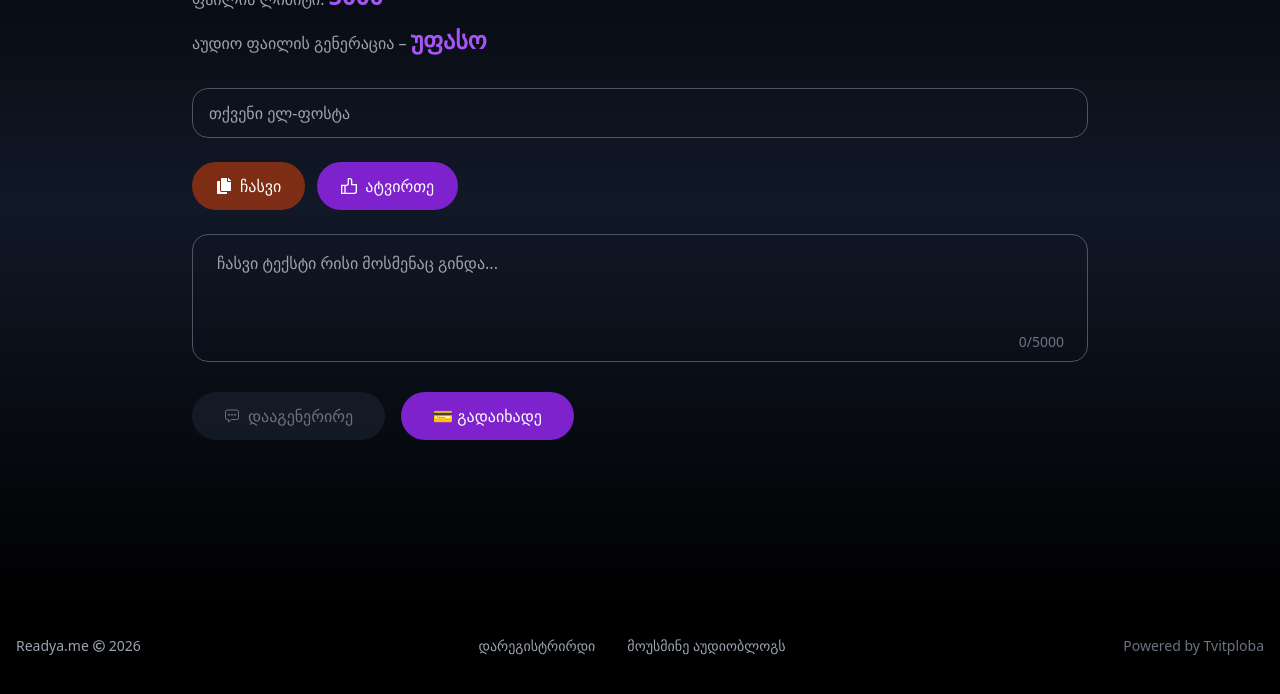
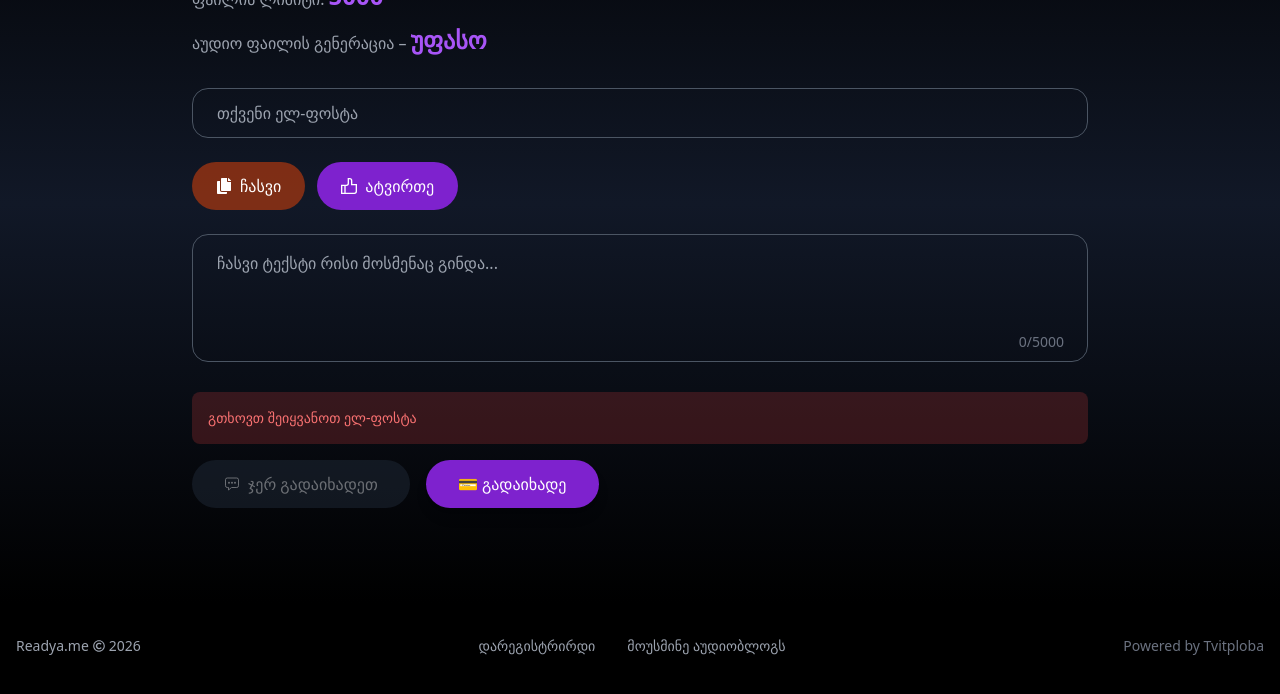
Before and after one commit to gaga-chituashvili/readya-autoreader, a React (Vite) app: page / in a window 1280 px wide. Both pictures are taken after a click on the button "💳 გადაიხადე". Shown: the part 786-1480 px from the top of the page. Built offline with nearby package versions, Linux system fonts and the light colour scheme.

Commit message:
feat: integrate payment-based audio generation flow and add React Query hooks

```diff
--- a/src/component/upload/Upload.tsx
+++ b/src/component/upload/Upload.tsx
@@ -1,121 +1,120 @@
 import { useEffect, useState } from "react";
 import { IoChatboxEllipsesOutline } from "react-icons/io5";
 import { FaDownload, FaHeadphones } from "react-icons/fa";
-import { MdCancel } from "react-icons/md";
+import { MdCancel, MdDone } from "react-icons/md";
 import { UploadHeader } from "./UploadHeader";
 import { UploadInfo } from "./UploadInfo";
 import { UploadButtons } from "./UploadButtons";
 import { UploadTextarea } from "./UploadTextarea";
+import {
+  generateAudioFromText,
+  generateAudioFromFile,
+  getAudioStreamUrl,
+} from "../../services/api";
 import { createPayment } from "../../services/pay";
 import { useSearchParams } from "react-router-dom";
-
-import {
-  useGenerateAudioFromText,
-  useGenerateAudioFromFile,
-} from "../../hook/useState";
 
 const AUDIO_STORAGE_KEY = "readya_audio_url";
 
 export const Upload = () => {
-
-  const [form, setForm] = useState({
-    text: "",
-    file: null as File | null,
-    email: "",
-  });
-
-
-  const [ui, setUi] = useState(() => ({
-    audioUrl: localStorage.getItem(AUDIO_STORAGE_KEY),
-    words: [] as { word: string; start: number; end: number }[],
-    isPaid: false,
-  }));
+  const [text, setText] = useState("");
+  const [file, setFile] = useState<File | null>(null);
+  const [email, setEmail] = useState("");
+  const [loading, setLoading] = useState(false);
+  const [error, setError] = useState("");
+  const [audioUrl, setAudioUrl] = useState<string | null>(null);
+  const [success, setSuccess] = useState(false);
 
   const [searchParams] = useSearchParams();
   const orderId = searchParams.get("order_id");
 
-  const textAudio = useGenerateAudioFromText();
-  const fileAudio = useGenerateAudioFromFile();
+  const [isPaid, setIsPaid] = useState(false);
+  const [checkingPayment, setCheckingPayment] = useState(false);
 
-  const loading = textAudio.loading || fileAudio.loading;
-
+  useEffect(() => {
+    const savedAudioUrl = localStorage.getItem(AUDIO_STORAGE_KEY);
+    if (savedAudioUrl) setAudioUrl(savedAudioUrl);
+  }, []);
 
   useEffect(() => {
     if (!orderId) return;
 
     const checkPayment = async () => {
+      setCheckingPayment(true);
+
       try {
         const res = await fetch(
           `https://readya-backend.onrender.com/payment/status/${orderId}/`,
         );
-
         const data = await res.json();
 
         if (data.payment_status === "paid") {
-          setUi((prev) => ({ ...prev, isPaid: true }));
+          setIsPaid(true);
         }
       } catch (err) {
         console.error("Payment check failed", err);
+      } finally {
+        setCheckingPayment(false);
       }
     };
 
     checkPayment();
   }, [orderId]);
 
-
   const handleGenerate = async () => {
-    if (!ui.isPaid) {
-      alert("გთხოვთ ჯერ გადაიხადოთ");
+    if (!isPaid) {
+      setError("გთხოვთ ჯერ გადაიხადოთ");
       return;
     }
 
-    if (!form.email.trim()) {
-      alert("გთხოვთ შეიყვანოთ ელ-ფოსტა");
+    if (!email.trim()) {
+      setError("გთხოვთ შეიყვანოთ ელ-ფოსტა");
       return;
     }
 
-    if (!form.text.trim() && !form.file) {
-      alert("გთხოვთ ჩასვით ტექსტი ან ატვირთოთ ფაილი");
+    if (!text.trim() && !file) {
+      setError("გთხოვთ ჩასვით ტექსტი ან ატვირთოთ ფაილი");
+      return;
+    }
+
+    setLoading(true);
+    setError("");
+    setAudioUrl("");
+    setSuccess(false);
+
+    if (!orderId) {
+      setError("გადახდის ინფორმაცია ვერ მოიძებნა");
       return;
     }
 
     try {
-      const result = form.file
-        ? await fileAudio.generateAudio({
-            file: form.file,
-            email: form.email,
-          })
-        : await textAudio.generateAudio({
-            text: form.text,
-            email: form.email,
-          });
+      const result = file
+        ? await generateAudioFromFile(file, email, orderId)
+        : await generateAudioFromText(text, email, orderId);
 
-      setUi((prev) => ({
-        ...prev,
-        audioUrl: result.stream_url,
-        words: result.words || [],
-      }));
 
-      localStorage.setItem(AUDIO_STORAGE_KEY, result.stream_url);
-
-      setForm({
-        text: "",
-        file: null,
-        email: form.email,
-      });
-    } catch {
-      alert("დაფიქსირდა შეცდომა");
+      const streamUrl = getAudioStreamUrl(result.id);
+      setAudioUrl(streamUrl);
+      localStorage.setItem(AUDIO_STORAGE_KEY, streamUrl);
+      setSuccess(true);
+      setText("");
+      setFile(null);
+    } catch (err) {
+      setError(
+        err instanceof Error
+          ? err.message
+          : "დაფიქსირდა შეცდომა. გთხოვთ სცადოთ ხელახლა.",
+      );
+    } finally {
+      setLoading(false);
     }
   };
 
+  const handleDownload = async () => {
+    if (!audioUrl) return;
 
-
-  const handleDownload = async () => {
-    if (!ui.audioUrl) return;
-
-    const res = await fetch(ui.audioUrl);
+    const res = await fetch(audioUrl);
     const blob = await res.blob();
-
     const url = URL.createObjectURL(blob);
 
     const a = document.createElement("a");
@@ -126,22 +125,24 @@ export const Upload = () => {
     URL.revokeObjectURL(url);
   };
 
-
-
   const handlePayment = async () => {
-    if (!form.email.trim()) {
-      alert("გთხოვთ შეიყვანოთ ელ-ფოსტა");
+    if (!email.trim()) {
+      setError("გთხოვთ შეიყვანოთ ელ-ფოსტა");
       return;
     }
 
+    setError("");
+
     try {
-      const data = await createPayment(form.email);
+      const data = await createPayment(email);
 
       if (data.payment_url) {
         window.location.href = data.payment_url;
+      } else {
+        setError("გადახდის შექმნა ვერ მოხერხდა");
       }
     } catch {
-      alert("გადახდის შეცდომა");
+      setError("გადახდის პროცესში მოხდა შეცდომა");
     }
   };
 
@@ -153,92 +154,81 @@ export const Upload = () => {
 
         <input
           type="email"
-          value={form.email}
-          onChange={(e) =>
-            setForm((prev) => ({ ...prev, email: e.target.value }))
-          }
+          value={email}
+          onChange={(e) => setEmail(e.target.value)}
           placeholder="თქვენი ელ-ფოსტა"
-          className="w-full bg-transparent border border-gray-600 rounded-2xl px-4 py-3 text-white mb-6"
+          className="w-full bg-transparent border border-gray-600 rounded-2xl px-4 sm:px-6 py-3 text-white mb-6"
         />
 
-        <UploadButtons
-          onFileSelect={(file) => setForm((prev) => ({ ...prev, file }))}
-          selectedFileName={form.file?.name}
-        />
+        <UploadButtons onFileSelect={setFile} selectedFileName={file?.name} />
+        <UploadTextarea text={text} setText={setText} />
 
-        <UploadTextarea
-          text={form.text}
-          setText={(text) => setForm((prev) => ({ ...prev, text }))}
-        />
+        {error && (
+          <div className="mb-4 p-4 bg-red-500/20 border border-red-500 rounded-lg">
+            <p className="text-red-400 text-sm">{error}</p>
+          </div>
+        )}
+
+        {success && (
+          <div className="mb-4 p-4 bg-green-500/20 border border-green-500 rounded-lg">
+            <p className="text-green-400 text-sm text-center md:text-left">
+              <MdDone className="inline-block mr-2" />
+              აუდიო გაიგზავნა ელ-ფოსტაზე. გთხოვთ შეამოწმოთ Inbox ან Spam.
+            </p>
+          </div>
+        )}
 
         <div className="flex flex-col sm:flex-row gap-4 mb-6">
           <button
             onClick={handleGenerate}
-            disabled={loading || !ui.isPaid}
-            className="bg-gray-800 text-gray-300 px-8 py-3 rounded-full flex items-center justify-center gap-2 disabled:opacity-50"
+            disabled={loading || !isPaid || checkingPayment}
+            className="bg-gray-800 text-gray-300 px-8 py-3 rounded-full flex items-center justify-center gap-2 disabled:opacity-50 hover:bg-gray-700 transition"
           >
             <IoChatboxEllipsesOutline />
-            {loading ? "გენერირდება..." : "დააგენერირე"}
+            {loading
+              ? "გენერირდება..."
+              : checkingPayment
+                ? "მოწმდება გადახდა..."
+                : !isPaid
+                  ? "ჯერ გადაიხადეთ"
+                  : "დააგენერირე"}
           </button>
 
           <button
             onClick={handlePayment}
-            className="bg-purple-700 text-white px-8 py-3 rounded-full"
+            className="bg-purple-700 text-white px-8 py-3 rounded-full flex items-center justify-center gap-2 hover:bg-purple-600 transition shadow-lg hover:scale-105 active:scale-95"
           >
             💳 გადაიხადე
           </button>
         </div>
 
-        {ui.audioUrl && (
-          <div className="relative p-6 bg-gray-800/50 rounded-2xl border border-gray-700">
+        {audioUrl && (
+          <div className="relative p-4 sm:p-6 bg-gray-800/50 rounded-2xl border border-gray-700">
             <MdCancel
-              className="absolute top-3 right-3 text-white text-3xl cursor-pointer"
+              className="absolute top-3 right-3 text-white text-3xl mb-4 cursor-pointer hover:text-4xl hover:text-red-700 hover:scale-105 hover:shadow-lg active:scale-95"
               onClick={() => {
                 localStorage.removeItem(AUDIO_STORAGE_KEY);
-
-                setUi((prev) => ({
-                  ...prev,
-                  audioUrl: null,
-                  words: [],
-                }));
+                setAudioUrl(null);
               }}
             />
-
             <div className="flex items-center gap-3 mb-4">
-              <FaHeadphones className="text-purple-500 text-xl" />
-              <h3 className="text-white font-bold">თქვენი აუდიო მზადაა</h3>
+              <FaHeadphones className="text-purple-500 text-xl sm:text-2xl" />
+              <h3 className="text-white text-base sm:text-lg font-bold">
+                თქვენი აუდიო მზადაა
+              </h3>
             </div>
 
             <audio controls className="w-full mb-4">
-              <source src={ui.audioUrl} type="audio/mpeg" />
+              <source src={audioUrl} type="audio/mpeg" />
             </audio>
 
             <button
               onClick={handleDownload}
-              className="bg-purple-700 text-white px-6 py-2 rounded-full flex items-center gap-2 mb-6"
+              className="bg-purple-700 text-white px-6 py-2 rounded-full flex items-center gap-2"
             >
               <FaDownload />
               ჩამოტვირთვა
             </button>
-
-            {ui.words.length > 0 && (
-              <div className="p-4 bg-gray-900 rounded-xl border border-gray-700">
-                <h4 className="text-white mb-3 font-semibold">
-                  მარკირებით კითხვა
-                </h4>
-
-                <div className="flex flex-wrap gap-2 text-gray-300 leading-8">
-                  {ui.words.map((w, i) => (
-                    <span
-                      key={i}
-                      className="px-1 hover:bg-purple-600 hover:text-white rounded transition"
-                    >
-                      {w.word}
-                    </span>
-                  ))}
-                </div>
-              </div>
-            )}
           </div>
         )}
       </div>
--- a/src/hook/useState.ts
+++ /dev/null
@@ -1,50 +0,0 @@
-import { useMutation, useQuery } from "@tanstack/react-query";
-import {
-  generateAudioFromText,
-  generateAudioFromFile,
-  getAudioStreamUrl,
-} from "../services/api";
-
-
-export const useGenerateAudioFromText = () => {
-  const mutation = useMutation({
-    mutationFn: ({ text, email }: { text: string; email: string }) =>
-      generateAudioFromText(text, email),
-  });
-
-  return {
-    generateAudio: mutation.mutateAsync,
-    loading: mutation.isPending,
-    error: mutation.error,
-    data: mutation.data,
-    reset: mutation.reset,
-  };
-};
-
-
-export const useGenerateAudioFromFile = () => {
-  const mutation = useMutation({
-    mutationFn: ({ file, email }: { file: File; email: string }) =>
-      generateAudioFromFile(file, email),
-  });
-
-  return {
-    generateAudio: mutation.mutateAsync,
-    loading: mutation.isPending,
-    error: mutation.error,
-    data: mutation.data,
-    reset: mutation.reset,
-  };
-};
-
-
-
-export const useGetAudio = (docId: string | null) => {
-  return useQuery({
-    queryKey: ["audio", docId],
-    queryFn: () => getAudioStreamUrl(docId as string),
-    enabled: !!docId,
-    staleTime: Infinity,
-    gcTime: 1000 * 60 * 30,
-  });
-};
```
Also changed, not shown: src/hook/useRate.ts (added, +42 -0 lines), src/services/api.ts (+12 -2 lines).
